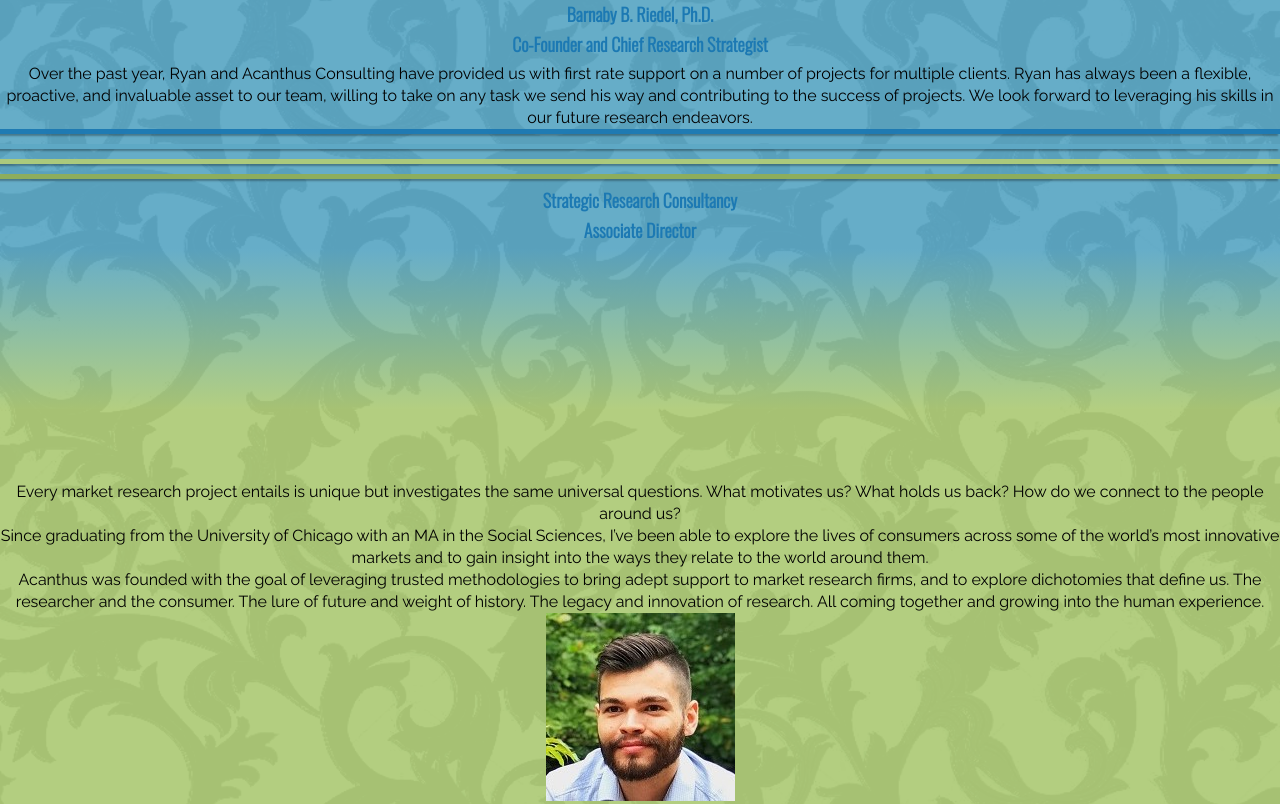
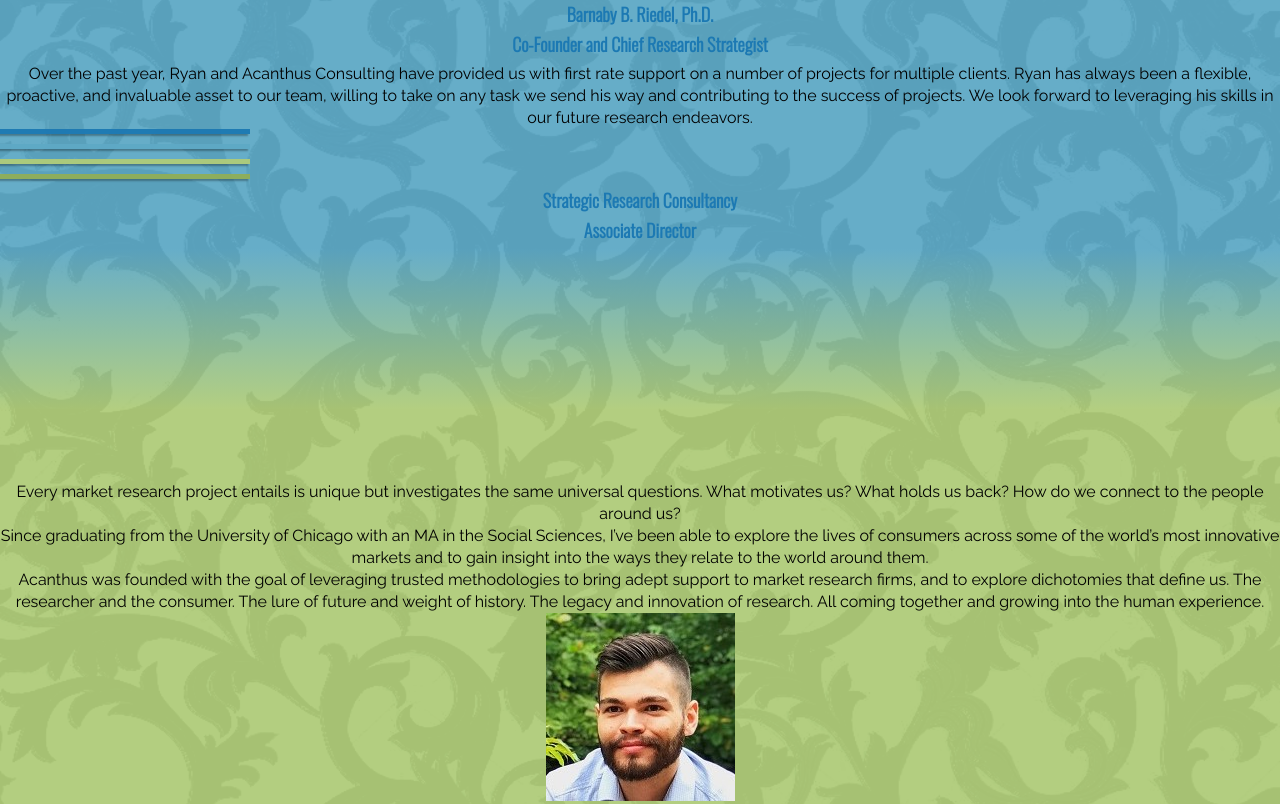
Before and after one commit to AcanthusCS/AcanthusCS, a Gatsby site: page / in a window 1280 px wide. Shown: the part 2709-3513 px from the top of the page. Built offline with nearby package versions, Linux system fonts and the light colour scheme; Gatsby itself is replaced by a stand-in of ours.

Commit message:
make no logo lines same size as client logos

```diff
--- a/src/components/clients.module.scss
+++ b/src/components/clients.module.scss
@@ -104,6 +104,10 @@
     max-width: 250px;
   }
 
+  .line {
+    max-width: 250px;
+  }
+
   .client-endorsement {
   }
 
```
